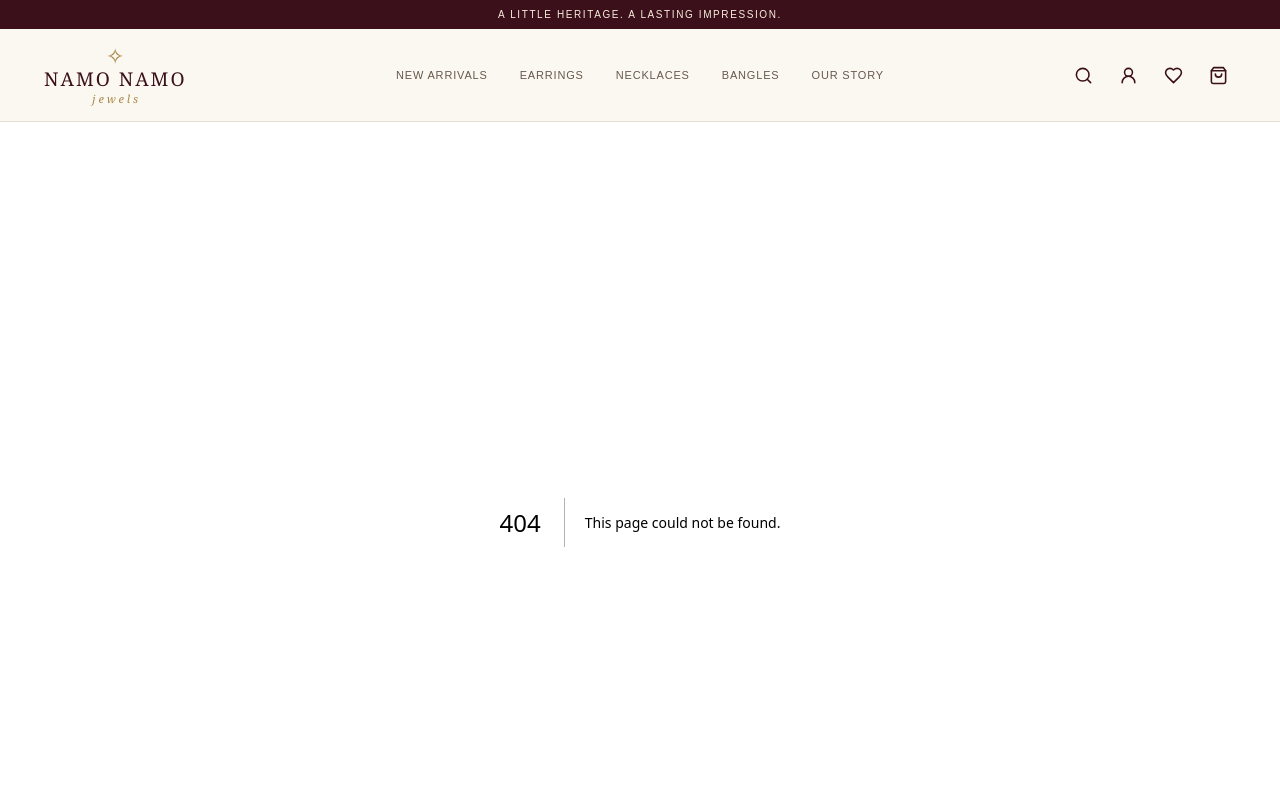
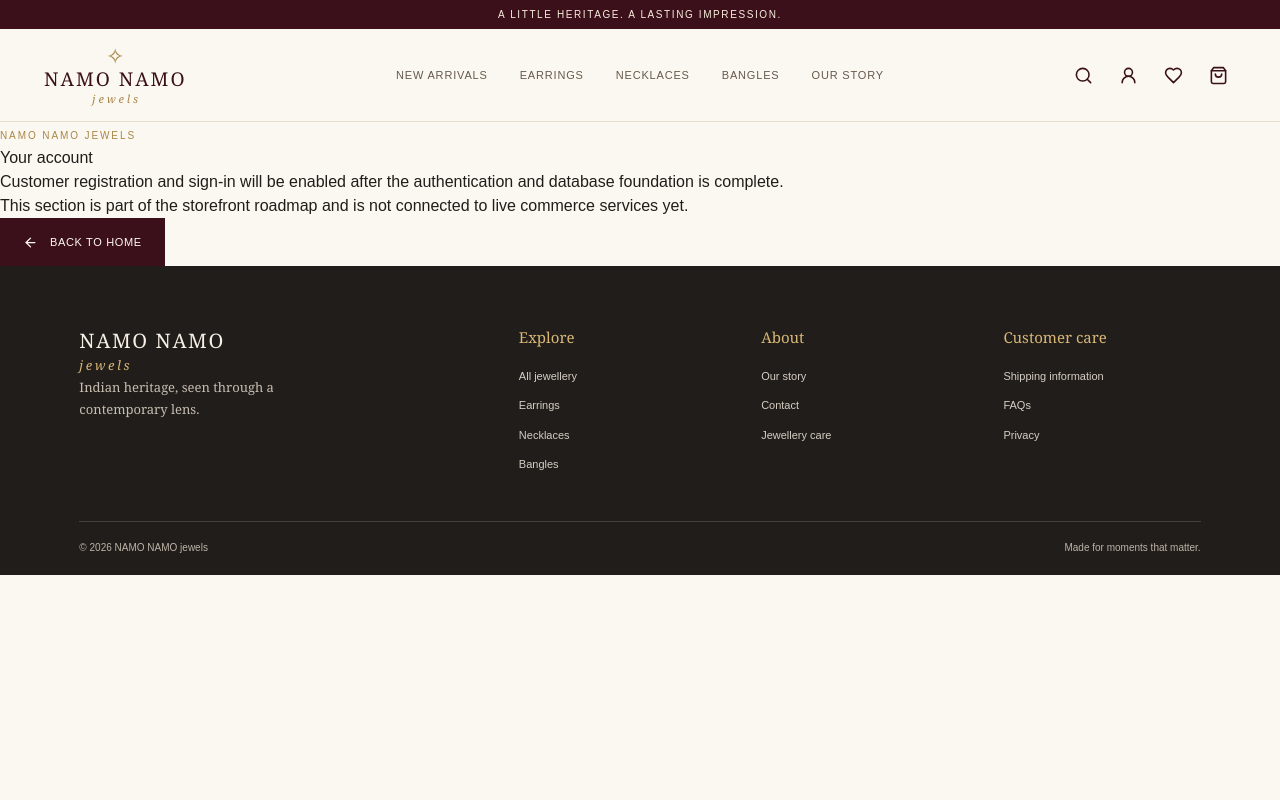
Before and after one commit to garvgola/luxury-traditional-jewelry-store, a Next.js app: page /account in a window 1280 px wide. Before the commit this address had no page. Shown: the top 800 px of the page. Built offline with nearby package versions, Linux system fonts and the light colour scheme.

Commit message:
Add storefront route: src/app/account/page.tsx

```diff
--- /dev/null
+++ b/src/app/account/page.tsx
@@ -0,0 +1,4 @@
+import { ComingSoon } from "@/components/coming-soon";
+export default function AccountPage() {
+  return <ComingSoon title="Your account" description="Customer registration and sign-in will be enabled after the authentication and database foundation is complete." />;
+}
```
